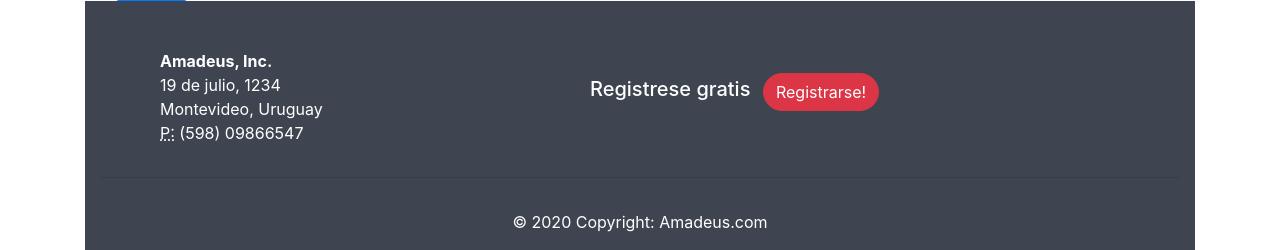
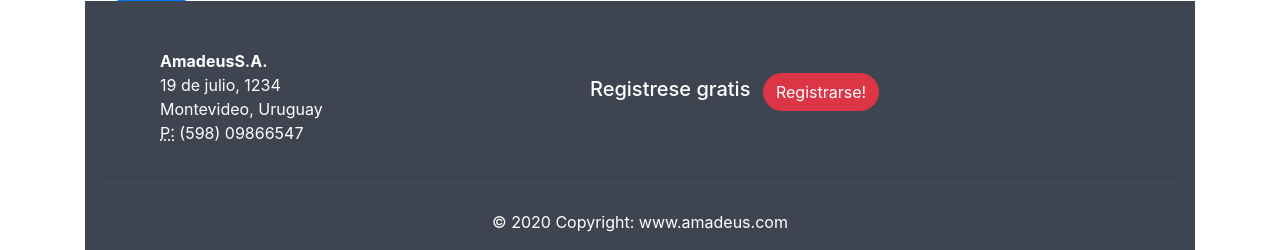
Before and after one commit to frambel/proyecto_disqueria, a Django app: page /contacto/ in a window 1280 px wide. Shown: the part 760-1010 px from the top of the page. Run offline with Django 3.2, Linux system fonts and the light colour scheme; data comes from the database, SQL or seed files in the repository; some libraries are stand-ins or nearby versions.

Commit message:
cambio Amadeus S.A.

```diff
--- a/tienda/templates/tienda/base.html
+++ b/tienda/templates/tienda/base.html
@@ -145,7 +145,7 @@
           <!-- Content -->
           <h5 class="font-weight-bold text-uppercase mt-3 mb-4"></h5>
           <address style="color: white;">
-            <strong>Amadeus, Inc.</strong><br>
+            <strong>AmadeusS.A.</strong><br>
             <div>
               19 de julio, 1234<br>
               Montevideo, Uruguay<br>
@@ -185,7 +185,7 @@
     <div class="footer-copyright text-center py-3 colorFuente" style="
     color: white;">© 2020 Copyright:
       <a href="{% url 'tienda:inicio' %} " style="
-      color: white;"> Amadeus.com</a>
+      color: white;">www.amadeus.com</a>
     </div>
     <!-- Copyright -->
 
```
